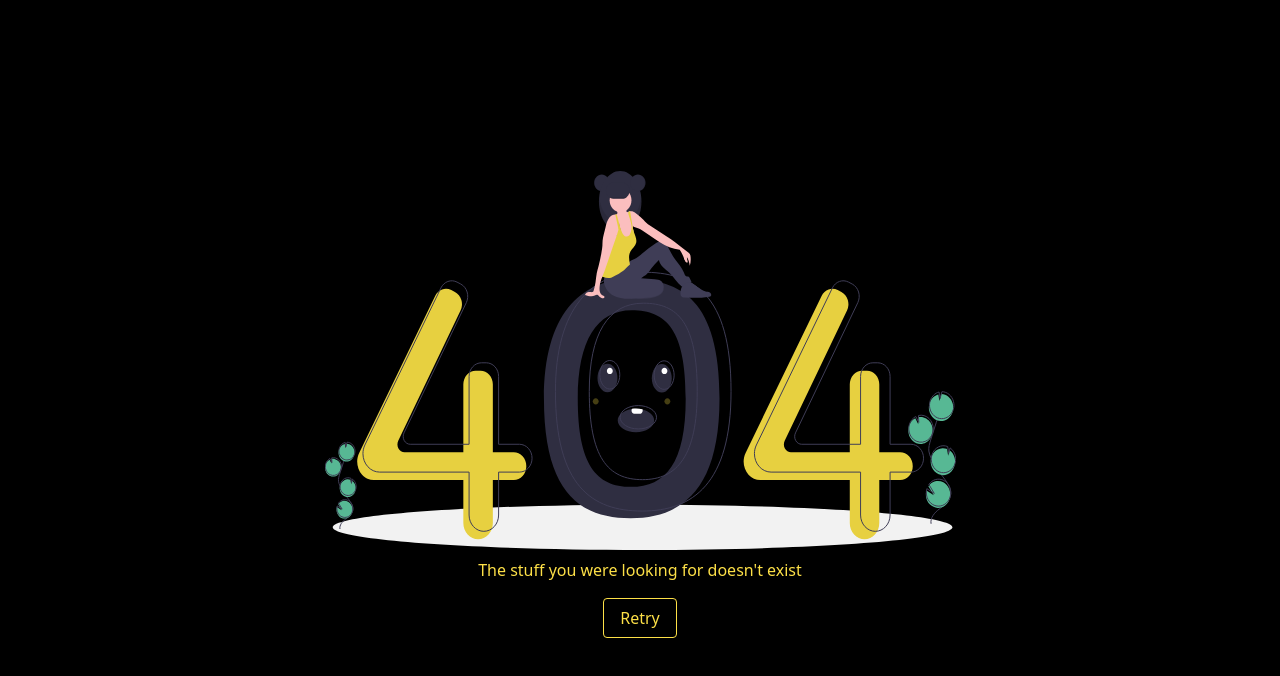
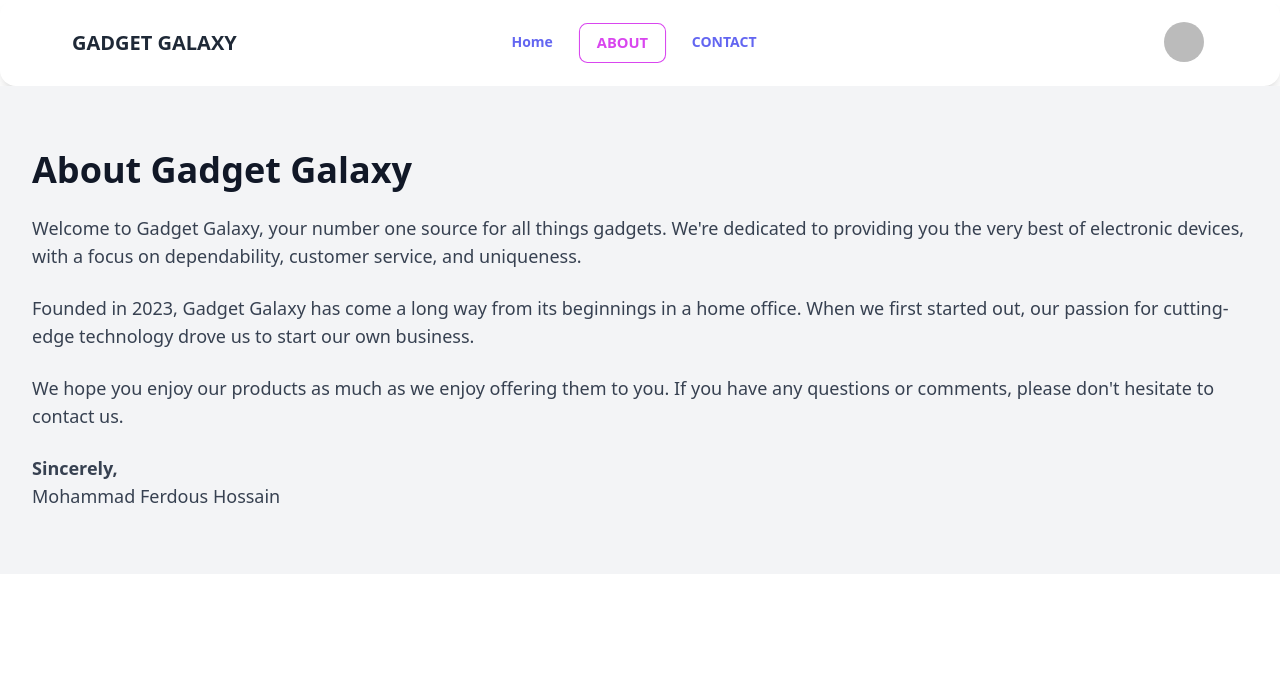
Before and after one commit to ferdousdevloper/Gadget-Galaxy-client, a React (Vite) app: page /about in a window 1280 px wide. Shown: the top 676 px of the page. Built offline with nearby package versions, Linux system fonts and the light colour scheme; no server answers; sample sign-in values are in the browser's storage.

Commit message:
navbar implement

```diff
--- /dev/null
+++ b/src/Componants/Navbar.jsx
@@ -0,0 +1,138 @@
+import { Link, NavLink } from "react-router-dom";
+import useAuth from "../Hook/useAuth";
+
+const Navbar = () => {
+  const { logout, user } = useAuth();
+  const navLink = (
+    <>
+      <li>
+        <NavLink
+          to="/"
+          className={({ isActive }) =>
+            isActive
+              ? "text-fuchsia-500 font-bold border border-fuchsia-500 mr-3 scale-105"
+              : "font-bold mr-3 text-indigo-500"
+          }
+        >
+          Home
+        </NavLink>
+      </li>
+      <li>
+        <NavLink
+          to="/about"
+          className={({ isActive }) =>
+            isActive
+              ? "text-fuchsia-500 font-bold border border-fuchsia-500 mr-3 scale-105"
+              : "font-bold mr-3 text-indigo-500"
+          }
+        >
+         ABOUT
+        </NavLink>
+      </li>
+      <li>
+        <NavLink
+          to="/contact"
+          className={({ isActive }) =>
+            isActive
+              ? "text-fuchsia-500 font-bold border border-fuchsia-500 mr-3 scale-105"
+              : "font-bold mr-3 text-indigo-500"
+          }
+        >
+         CONTACT
+        </NavLink>
+      </li>
+    </>
+  );
+  return (
+    <div className="shadow-lg rounded-2xl navbar z-[60]   md:px-16">
+      <div className="navbar">
+        <div className="navbar-start">
+          <div className="dropdown z-[99]">
+            <div tabIndex={0} role="button" className="btn btn-ghost lg:hidden">
+              <svg
+                xmlns="http://www.w3.org/2000/svg"
+                className="h-5 w-5"
+                fill="none"
+                viewBox="0 0 24 24"
+                stroke="currentColor"
+              >
+                <path
+                  strokeLinecap="round"
+                  strokeLinejoin="round"
+                  strokeWidth="2"
+                  d="M4 6h16M4 12h8m-8 6h16"
+                />
+              </svg>
+            </div>
+            <ul
+              tabIndex={0}
+              className="menu menu-sm dropdown-content mt-3 z-[1] p-2 shadow bg-base-100 rounded-box w-52 bg-gradient-to-r  from-indigo-800 to-fuchsia-500"
+            >
+              {navLink}
+            </ul>
+          </div>
+          <Link to='/' className="text-xl font-black text-gray-800">GADGET GALAXY</Link>
+        </div>
+        <div className="navbar-center hidden lg:flex">
+          <ul className="menu menu-horizontal px-1">{navLink}</ul>
+        </div>
+        <div className="navbar-end z-[10] flex md:flex-row flex-col gap-4 ">
+
+
+          {/*user singed in information */}
+          {user ? (
+            <div
+              className="dropdown dropdown-end tooltip tooltip-left  "
+              data-tip={user.displayName}
+            >
+              <label tabIndex={0} className="btn btn-ghost btn-circle avatar">
+                <div className="w-10 rounded-full ">
+                  <img
+                    src={
+                      user?.photoURL ||
+                      "https://i.ibb.co/vY5bFQR/2151033973-min.jpg"
+                    }
+                  />
+                </div>
+              </label>
+              <ul
+                tabIndex={0}
+                className="menu dropdown-content mt-3 z-[99] px-2 py-10 shadow-4xl shadow  rounded-box bg-gradient-to-t  from-indigo-800 to-fuchsia-500 md:w-64 border   "
+              >
+                <img
+                  src={
+                    user?.photoURL ||
+                    "https://i.ibb.co/vY5bFQR/2151033973-min.jpg"
+                  }
+                  alt=""
+                  className="w-32 h-32 mx-auto rounded-full dark:bg-gray-500 aspect-square mb-6"
+                />
+                <li>
+                  <span className="btn mb-3 bg-gradient-to-r  from-indigo-800 to-fuchsia-500">
+                    {user?.email || "email not found"}
+                  </span>
+                </li>
+                <li>
+                  <button
+                    onClick={logout}
+                    className="btn btn-sm btn-error text-white"
+                  >
+                    Logout
+                  </button>
+                </li>
+              </ul>
+            </div>
+          ) : (
+            <Link to="/login">
+              <button className="btn bg-lime-500  rounded-xl text-white px-8">
+                Login
+              </button>
+            </Link>
+          )}
+        </div>
+      </div>
+    </div>
+  );
+};
+
+export default Navbar;
--- /dev/null
+++ b/src/Pages/About.jsx
@@ -0,0 +1,24 @@
+
+
+const About = () => {
+  return (
+    <div className="bg-gray-100 py-16">
+      <div className="max-w-7xl mx-auto px-6 lg:px-8">
+        <h2 className="text-4xl font-extrabold text-gray-900 mb-6">About Gadget Galaxy</h2>
+        <p className="text-lg text-gray-700 mb-6">
+          Welcome to Gadget Galaxy, your number one source for all things gadgets. We're dedicated to providing you the very best of electronic devices, with a focus on dependability, customer service, and uniqueness.
+        </p>
+        <p className="text-lg text-gray-700 mb-6">
+          Founded in 2023, Gadget Galaxy has come a long way from its beginnings in a home office. When we first started out, our passion for cutting-edge technology drove us to start our own business.
+        </p>
+        <p className="text-lg text-gray-700 mb-6">
+          We hope you enjoy our products as much as we enjoy offering them to you. If you have any questions or comments, please don't hesitate to contact us.
+        </p>
+        <p className="text-lg text-gray-700 font-bold">Sincerely,</p>
+        <p className="text-lg text-gray-700">Mohammad Ferdous Hossain</p>
+      </div>
+    </div>
+  );
+}
+
+export default About;
--- a/src/Pages/Home.jsx
+++ b/src/Pages/Home.jsx
@@ -1,20 +1,14 @@
 import { Toaster } from "react-hot-toast";
 import ProductList from "../Componants/ProductList";
-import useAuth from "../Hook/useAuth";
+import Navbar from "../Componants/Navbar";
 
 const Home = () => {
-  const { logout } = useAuth();
+
   return (
     <div className="bg-gradient-to-b  from-indigo-400 to-fuchsia-900">
       <Toaster/>
       <div className="container mx-auto">
         <div>
-          <div className="flex justify-between items-center">
-            <h1 className="text-xl font-black text-gray-800">GADGET GALAXY</h1>
-            <button onClick={logout} className="btn btn-error text-white my-4">
-              Logout
-            </button>
-          </div>
         </div>
         <img
           src="https://i.postimg.cc/BvLLX6Z0/banner1.jpg"
--- /dev/null
+++ b/src/Root.jsx
@@ -0,0 +1,15 @@
+import { Outlet } from "react-router-dom";
+import Navbar from "./Componants/Navbar";
+
+
+
+const Root = () => {
+    return (
+        <div>
+            <Navbar></Navbar>
+            <Outlet></Outlet>
+        </div>
+    );
+};
+
+export default Root;
```
Also changed, not shown: src/Routes/Routes.jsx (+13 -1 lines).
